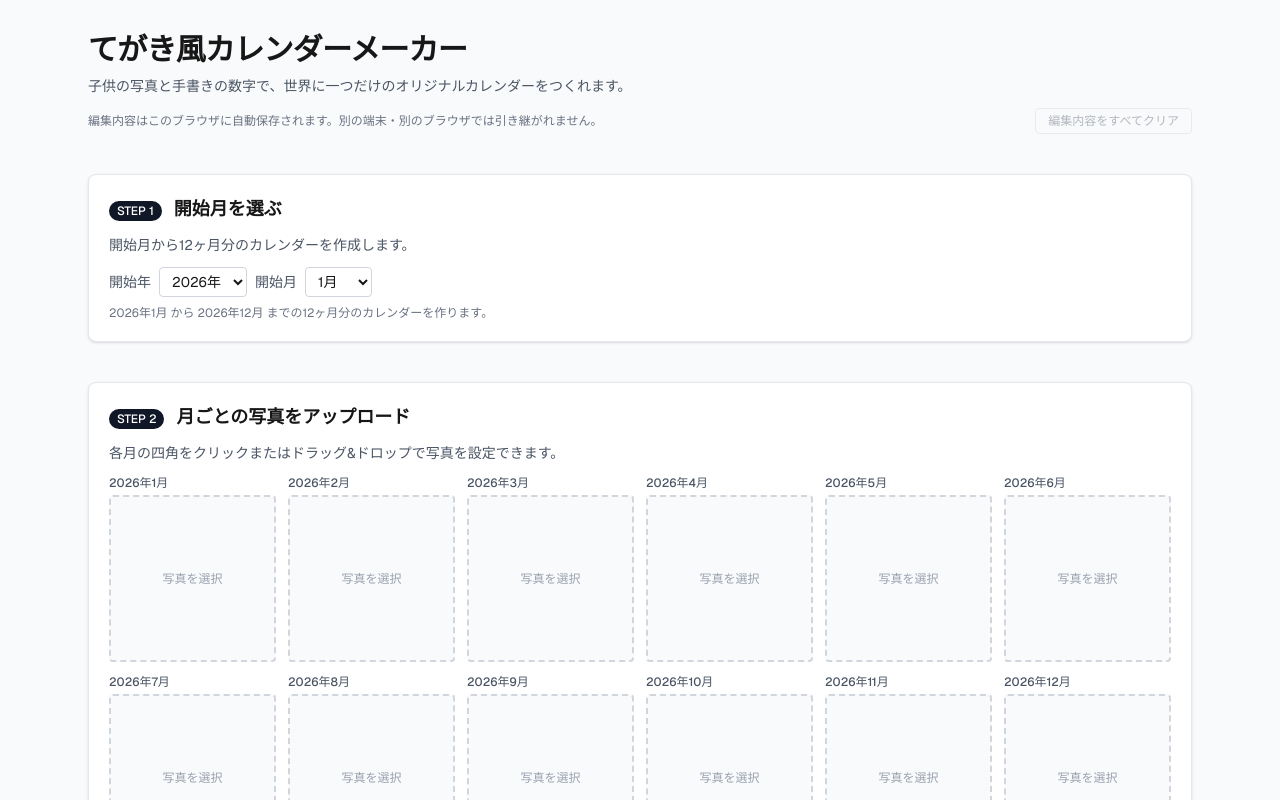
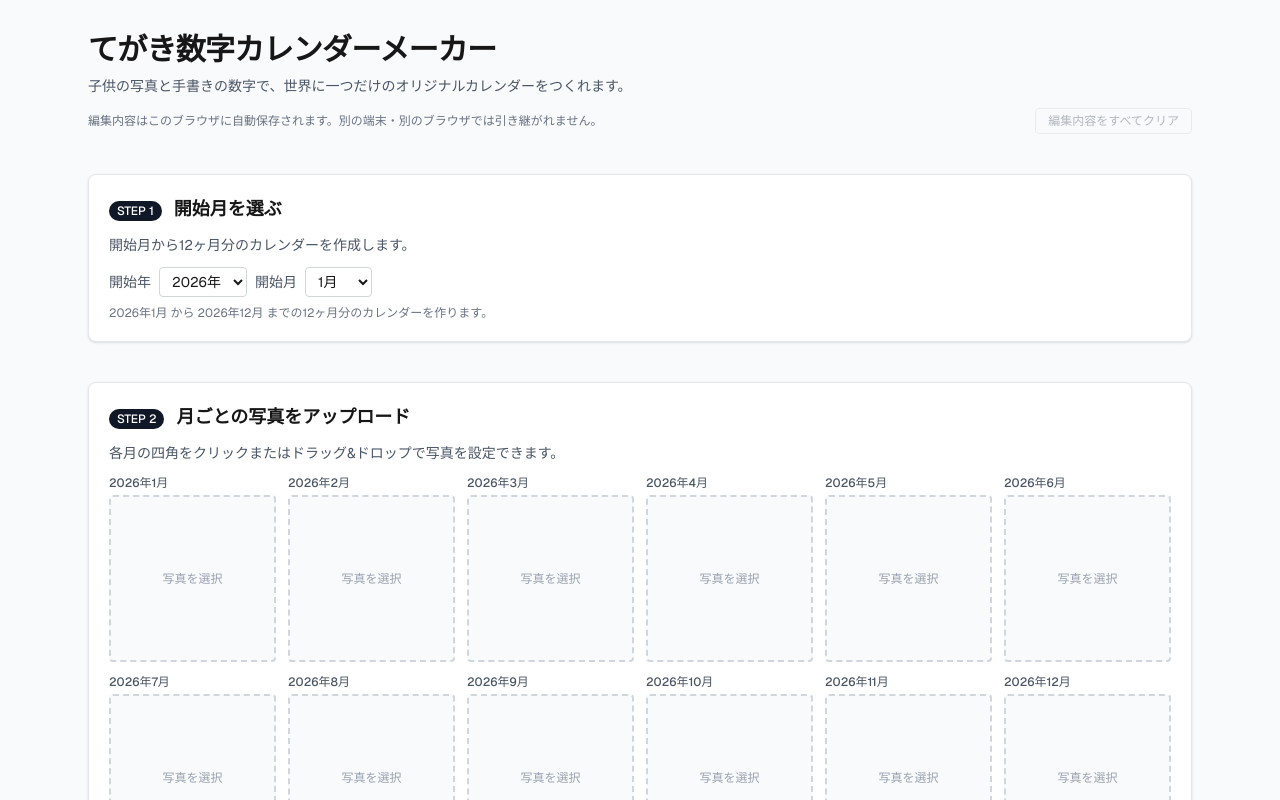
Before and after one commit to t3qyo/kids-calendar, a Next.js app: page / in a window 1280 px wide. Shown: the top 800 px of the page. Built offline with nearby package versions, Linux system fonts and the light colour scheme; a web font is replaced by a local one.

Commit message:
chore: タイトルを「てがき数字カレンダーメーカー」に変更 (#20)
「てがき風」だと写真も手書き風になるかのような誤解を生むため、
手書きなのは数字部分だけであることが伝わる表現に揃える。

```diff
--- a/src/app/_socialImage.tsx
+++ b/src/app/_socialImage.tsx
@@ -48,7 +48,7 @@ export function SocialImageBody() {
           lineHeight: 1.1,
         }}
       >
-        <span>てがき風</span>
+        <span>てがき数字</span>
         <span>カレンダーメーカー</span>
       </div>
       <div style={{ marginTop: 28, fontSize: 28, color: '#4b5563', lineHeight: 1.4 }}>
--- a/src/app/layout.tsx
+++ b/src/app/layout.tsx
@@ -19,7 +19,7 @@ const kleeOne = Klee_One({
   weight: ["400", "600"],
 });
 
-const SITE_TITLE = "てがき風カレンダーメーカー";
+const SITE_TITLE = "てがき数字カレンダーメーカー";
 const SITE_DESCRIPTION =
   "子供の写真とお子さんの手書き数字で、世界に一つだけのオリジナルカレンダーをブラウザだけで作れます。";
 
--- a/src/app/opengraph-image.tsx
+++ b/src/app/opengraph-image.tsx
@@ -4,7 +4,7 @@ import { SocialImageBody } from './_socialImage';
 // Open Graph 用の自動生成画像。Facebook/LINE/Slack などの 1.91:1 標準を満たす 1200x630。
 export const size = { width: 1200, height: 630 };
 export const contentType = 'image/png';
-export const alt = 'てがき風カレンダーメーカー';
+export const alt = 'てがき数字カレンダーメーカー';
 
 export default function OpengraphImage() {
   return new ImageResponse(<SocialImageBody />, size);
--- a/src/app/page.tsx
+++ b/src/app/page.tsx
@@ -15,7 +15,7 @@ export default function Home() {
       <ReloadWarning />
       <header className="space-y-2">
         <h1 className="text-2xl font-semibold tracking-tight sm:text-3xl">
-          てがき風カレンダーメーカー
+          てがき数字カレンダーメーカー
         </h1>
         <p className="text-sm text-gray-600">
           子供の写真と手書きの数字で、世界に一つだけのオリジナルカレンダーをつくれます。
--- a/src/app/twitter-image.tsx
+++ b/src/app/twitter-image.tsx
@@ -5,7 +5,7 @@ import { SocialImageBody } from './_socialImage';
 // 1200x630 のままだと上下が軽くトリミングされ、文字が切れて見えるリスクがある。
 export const size = { width: 1200, height: 600 };
 export const contentType = 'image/png';
-export const alt = 'てがき風カレンダーメーカー';
+export const alt = 'てがき数字カレンダーメーカー';
 
 export default function TwitterImage() {
   return new ImageResponse(<SocialImageBody />, size);
```
